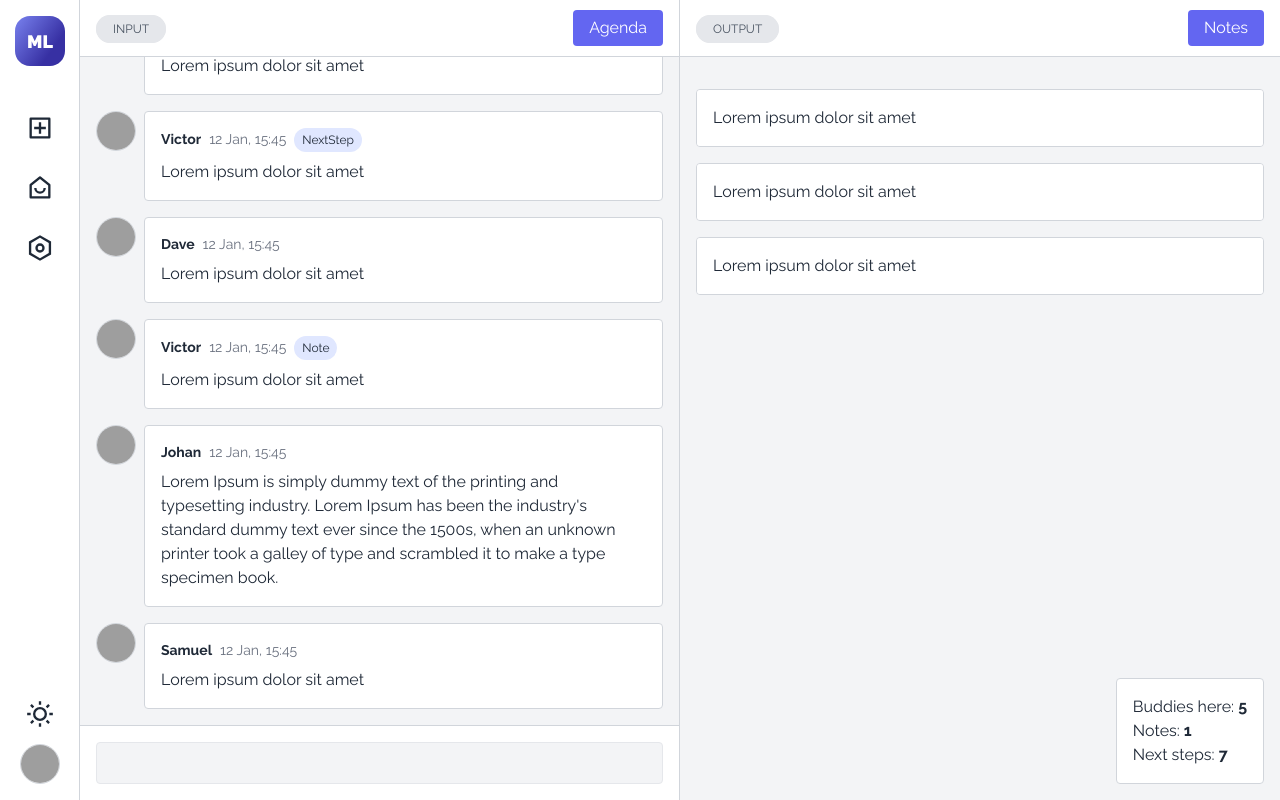
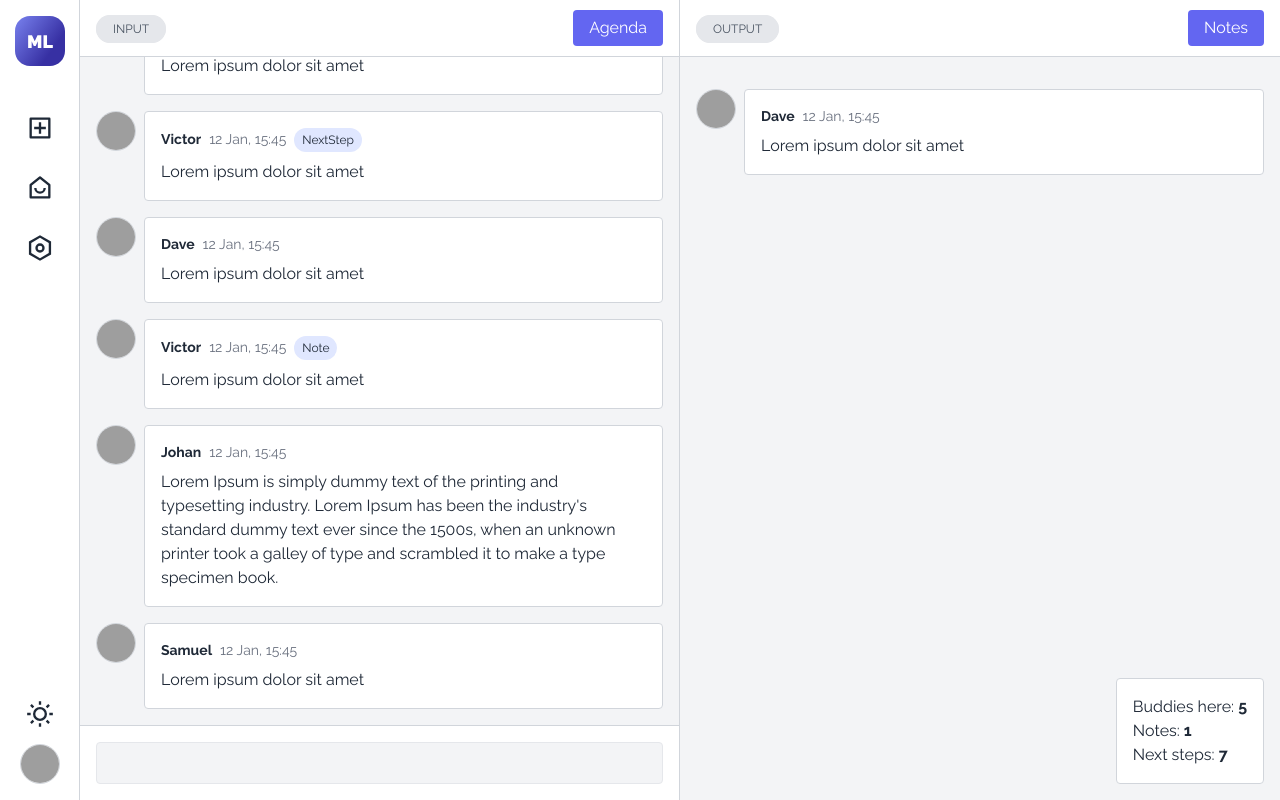
Before and after one commit to brslv/meetlog-web, a React (Create React App) app: page /m/1 in a window 1280 px wide. Built offline with nearby package versions, Linux system fonts and the light colour scheme; grey boxes are pictures that could not be loaded.

Commit message:
use the Entity component inside of the MeetingOutputList

```diff
--- a/src/components/MeetingOutput.tsx
+++ b/src/components/MeetingOutput.tsx
@@ -3,12 +3,21 @@ import React, { useState } from 'react'
 import Button from './core/Button'
 import MeetingOutputList from './MeetingOutputList'
 import Stats from './Stats'
+import { IEntity } from './Entity'
 
 export default function MeetingOutput() {
-  const [outputs] = useState([
-    { id: 1, text: 'Lorem ipsum dolor sit amet' },
-    { id: 2, text: 'Lorem ipsum dolor sit amet' },
-    { id: 3, text: 'Lorem ipsum dolor sit amet' },
+  const [outputs] = useState<IEntity[]>([
+    {
+      id: 1,
+      text: 'Lorem ipsum dolor sit amet',
+      author: {
+        name: 'Dave',
+        avatar: {
+          src: 'https://randomuser.me/api/portraits/lego/4.jpg',
+        },
+      },
+      output: null,
+    },
   ])
 
   return (
--- a/src/components/MeetingOutputList.tsx
+++ b/src/components/MeetingOutputList.tsx
@@ -1,26 +1,23 @@
 import { Container } from './core/Container'
+import Entity, { IEntity } from './Entity'
 
-interface MeetingOutput {
-  id: number
-  text: string
-}
-
-export default function MeetingOutputList({
-  outputs,
-}: {
-  outputs: MeetingOutput[]
-}) {
+export default function MeetingOutputList({ outputs }: { outputs: IEntity[] }) {
   return (
     <Container>
       <div className="flex flex-col justify-end">
-        {outputs.map((output) => {
+        {outputs.map((output, i) => {
           return (
-            <div
+            <Entity
               key={output.id}
-              className="border border-gray-300 dark:border-gray-700 mt-4 rounded overflow-hidden"
-            >
-              <div className="p-4 bg-white dark:bg-gray-800">{output.text}</div>
-            </div>
+              data={output}
+              isLast={i === outputs.length - 1}
+            />
+            // <div
+            //   key={output.id}
+            //   className="border border-gray-300 dark:border-gray-700 mt-4 rounded overflow-hidden"
+            // >
+            //   <div className="p-4 bg-white dark:bg-gray-800">{output.text}</div>
+            // </div>
           )
         })}
       </div>
```
